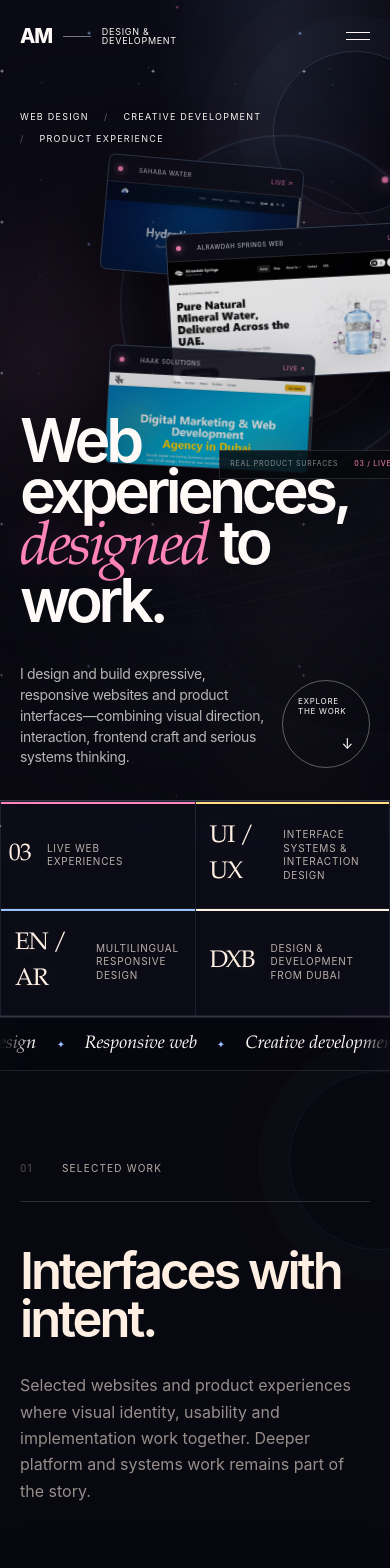
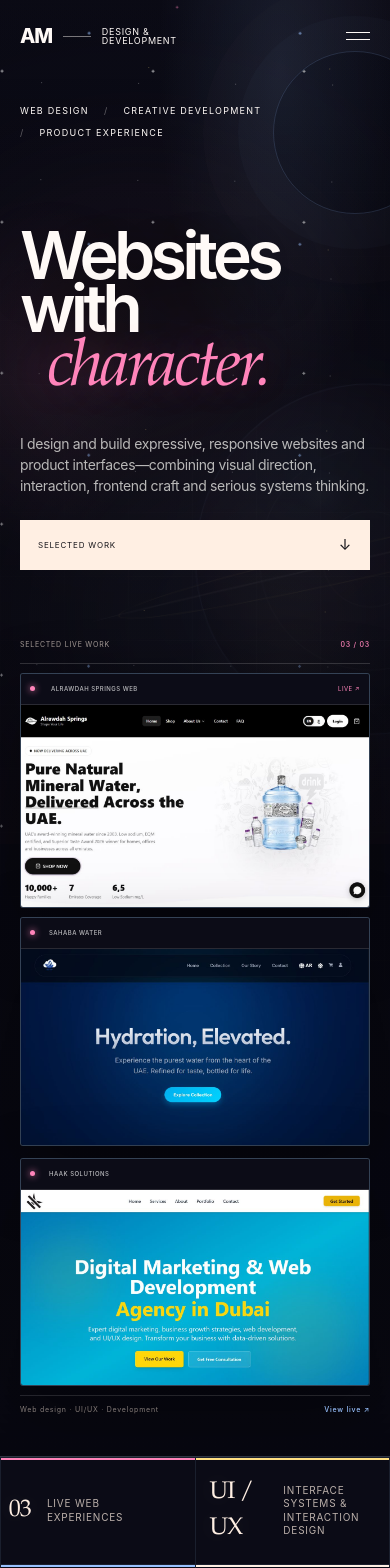
Before and after one commit to REALDADY/realdady.github.io, a React (Vite) app: page / in a window 390 px wide. Shown: the top 1568 px of the page. Built offline with nearby package versions, Linux system fonts and the light colour scheme.

Commit message:
Rebuild hero with a clean editorial split

```diff
--- a/app/globals.css
+++ b/app/globals.css
@@ -695,3 +695,60 @@ main > section,main > footer,main > .work-page { position: relative; z-index: 1;
   .stack-section::after { right: -35vw; bottom: 8vw; width: 110vw; height: 32vw; }
   .work-row:hover { padding-inline: 0; }
 }
+
+/* Hero reconstruction: clean editorial split */
+.hero { min-height: 100svh; display: grid; grid-template-columns: minmax(0,1.12fr) minmax(460px,.88fr); grid-template-rows: auto 1fr auto; gap: 34px 5vw; align-items: stretch; padding: 126px 3vw 58px; }
+.hero-kicker { grid-column: 1; grid-row: 1; align-self: start; }
+.hero-title { grid-column: 1; grid-row: 2; align-self: end; max-width: 100%; margin: 0; font-size: clamp(76px,7.5vw,132px); line-height: .78; letter-spacing: -.072em; text-shadow: 0 12px 45px rgba(0,0,0,.28); }
+.hero-title > span { display: block; padding: 0 0 0 4.5vw; white-space: normal; }
+.hero-title em { display: inline-block; color: var(--accent); }
+.hero-bottom { grid-column: 1; grid-row: 3; display: grid; grid-template-columns: minmax(280px,560px) auto; gap: 35px; align-items: end; justify-content: start; padding: 0 0 0 4.7vw; }
+.hero-bottom > p { width: auto; margin: 0; font-size: clamp(15px,1.15vw,19px); }
+.hero-work-link { min-width: 170px; min-height: 50px; display: inline-flex; align-items: center; justify-content: space-between; gap: 28px; padding: 0 17px; color: var(--ink); background: var(--cream); border: 1px solid var(--cream); font-family: var(--font-geist-mono),monospace; font-size: 8px; letter-spacing: .1em; text-transform: uppercase; transition: color .3s ease,background .3s ease,transform .3s ease; }
+.hero-work-link:hover { background: var(--accent); border-color: var(--accent); transform: translateY(-3px); }
+.hero-work-link b { font-size: 15px; font-weight: 400; }
+
+.hero-showcase { position: relative; z-index: 4; grid-column: 2; grid-row: 1 / 4; top: auto; right: auto; width: auto; height: auto; min-height: 0; display: grid; grid-template-rows: auto minmax(280px,1fr) 155px auto; gap: 12px; align-self: stretch; padding: 0; perspective: none; filter: none; }
+.showcase-heading { display: flex; align-items: center; justify-content: space-between; padding-bottom: 12px; border-bottom: 1px solid rgba(255,255,255,.16); color: rgba(255,239,227,.64); font-family: var(--font-geist-mono),monospace; font-size: 7px; letter-spacing: .11em; text-transform: uppercase; }
+.showcase-heading b { color: var(--accent); font-weight: 500; }
+.hero-showcase .hero-shot { position: relative; inset: auto; width: auto; height: auto; opacity: 1; transform: none; animation: none; border-radius: 3px; box-shadow: 0 24px 70px rgba(0,0,0,.34); }
+.hero-showcase .hero-shot:hover { z-index: auto; transform: translateY(-5px); }
+.hero-shot-primary { min-height: 0; }
+.hero-shot-primary img { height: calc(100% - 31px); min-height: 0; }
+.hero-shot-supporting { display: grid; grid-template-columns: 1fr 1fr; gap: 12px; }
+.hero-shot-small { min-width: 0; }
+.hero-shot-small .hero-shot-bar { grid-template-columns: 11px 1fr; }
+.hero-shot-small .hero-shot-bar em { display: none; }
+.hero-shot-small img { height: calc(100% - 27px); min-height: 0; }
+.hero-shot-bar { height: 31px; background: rgba(12,12,23,.96); }
+.showcase-caption { position: static; display: flex; justify-content: space-between; gap: 18px; padding: 9px 0 0; color: rgba(255,239,227,.5); background: none; border: 0; border-top: 1px solid rgba(255,255,255,.12); }
+.showcase-caption b { color: var(--sky); }
+
+@media (max-width:1200px) and (min-width:901px) {
+  .hero { grid-template-columns: minmax(0,1fr) minmax(400px,.84fr); gap: 30px 3vw; }
+  .hero-title { font-size: clamp(68px,7.7vw,105px); }
+  .hero-bottom { grid-template-columns: 1fr; padding-left: 4vw; }
+  .hero-work-link { width: 190px; }
+  .hero-showcase { grid-template-rows: auto minmax(250px,1fr) 130px auto; }
+}
+
+@media (max-width:900px) {
+  .hero { min-height: auto; display: flex; flex-direction: column; gap: 0; padding: 104px 20px 40px; }
+  .hero-kicker { order: 1; }
+  .hero-title { order: 2; margin: 105px 0 38px; font-size: clamp(59px,16vw,98px); line-height: .8; }
+  .hero-title > span { padding-left: 7vw; }
+  .hero-bottom { order: 3; display: block; padding: 0; }
+  .hero-bottom > p { width: 100%; max-width: 540px; font-size: 14px; }
+  .hero-work-link { width: 100%; margin-top: 24px; }
+  .hero-showcase { order: 4; position: relative; top: auto; right: auto; width: 100%; height: auto; min-height: 0; grid-template-rows: auto 290px 120px auto; gap: 9px; margin-top: 70px; opacity: 1; }
+  .hero-shot-primary,.hero-shot-small { position: relative; inset: auto; width: auto; height: auto; }
+  .showcase-caption { right: auto; }
+}
+
+@media (max-width:520px) {
+  .hero-title { margin-top: 90px; font-size: 17vw; }
+  .hero-showcase { grid-template-rows: auto 235px auto auto; }
+  .hero-shot-supporting { grid-template-columns: 1fr; }
+  .hero-shot-small { min-height: 110px; }
+  .showcase-caption span { max-width: 180px; }
+}
--- a/app/page.tsx
+++ b/app/page.tsx
@@ -48,12 +48,26 @@ function CosmosStage() {
 }
 
 function HeroProjectShowcase() {
+  const [primaryProject, ...supportingProjects] = publicSurfaceProjects;
+  if (!primaryProject) return null;
+
   return (
     <div className="hero-showcase" aria-label="Selected live product previews">
-      <div className="showcase-field" aria-hidden="true"><i /><i /><i /></div>
-      {publicSurfaceProjects.map((project, index) => (
+      <div className="showcase-heading"><span>Selected live work</span><b>03 / 03</b></div>
+      <a
+        className="hero-shot hero-shot-primary"
+        href={primaryProject.liveUrl}
+        target="_blank"
+        rel="noreferrer"
+        aria-label={`Open ${primaryProject.shortTitle} live project`}
+      >
+        <span className="hero-shot-bar"><i /><b>{primaryProject.shortTitle}</b><em>LIVE ↗</em></span>
+        <img src={primaryProject.coverAsset} alt="" />
+      </a>
+      <div className="hero-shot-supporting">
+        {supportingProjects.map((project) => (
         <a
-          className={`hero-shot hero-shot-${index + 1}`}
+          className="hero-shot hero-shot-small"
           href={project.liveUrl}
           target="_blank"
           rel="noreferrer"
@@ -63,8 +77,9 @@ function HeroProjectShowcase() {
           <span className="hero-shot-bar"><i /><b>{project.shortTitle}</b><em>LIVE ↗</em></span>
           <img src={project.coverAsset} alt="" />
         </a>
-      ))}
-      <div className="showcase-caption"><span>REAL PRODUCT SURFACES</span><b>03 / LIVE</b></div>
+        ))}
+      </div>
+      <div className="showcase-caption"><span>Web design · UI/UX · Development</span><b>View live ↗</b></div>
     </div>
   );
 }
@@ -296,12 +311,11 @@ function HomeView({ openCaseStudy, onViewAll }: { openCaseStudy: (project: Proje
         <div className="hero-grid" aria-hidden="true" />
         <div className="hero-kicker reveal-up" data-reveal><span>Web design</span><span>Creative development</span><span>Product experience</span></div>
         <HeroProjectShowcase />
-        <h1 className="hero-title reveal-up" data-reveal>Web experiences,<span><em>designed</em> to work.</span></h1>
+        <h1 className="hero-title reveal-up" data-reveal>Websites with<span><em>character.</em></span></h1>
         <div className="hero-bottom reveal-up" data-reveal>
           <p>I design and build expressive, responsive websites and product interfaces—combining visual direction, interaction, frontend craft and serious systems thinking.</p>
-          <a className="round-link" href="#work" aria-label="Explore selected work"><span>Explore<br />the work</span><b>↓</b></a>
+          <a className="hero-work-link" href="#work" aria-label="Explore selected work"><span>Selected work</span><b>↓</b></a>
         </div>
-        <div className="hero-orbit" aria-hidden="true"><span className="orbit-dot" /><span className="orbit-label">Design × Interaction × Development</span></div>
       </section>
 
       <section className="proof-strip" aria-label="Scope of work">
```
Also changed, not shown: 1 other file (tests, documents, lock files or other folders).
